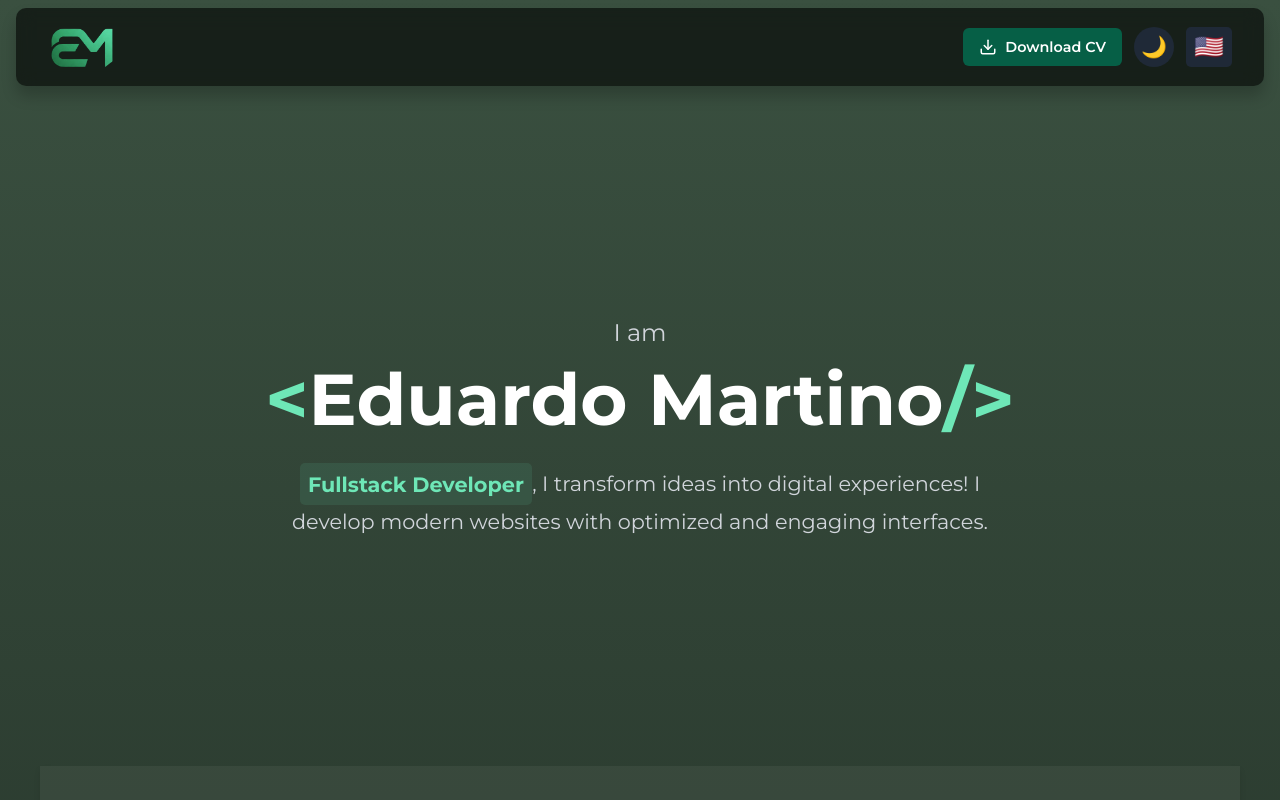
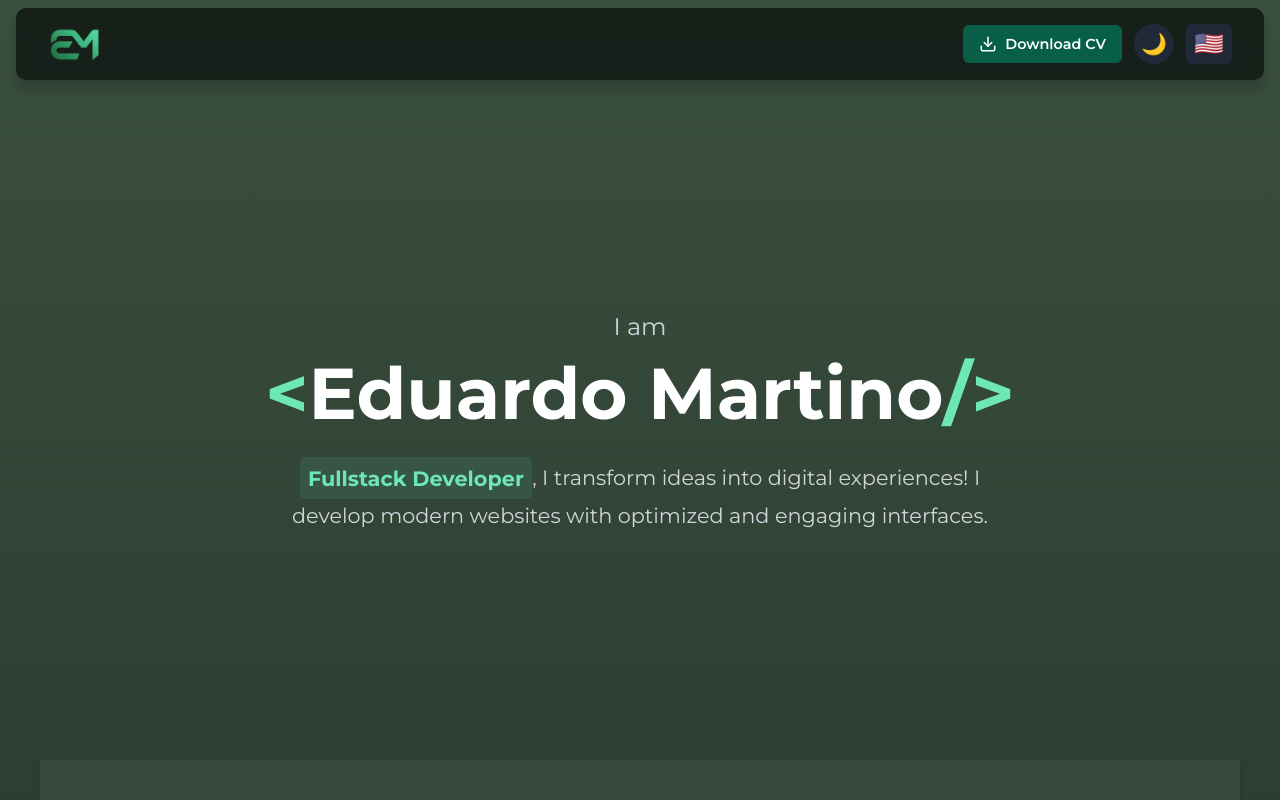
Before and after one commit to dudumartino/portfolio, a React (Create React App) app: page / in a window 1280 px wide. Shown: the top 800 px of the page. Built offline with nearby package versions, Linux system fonts and the light colour scheme; no server answers; the database is empty.

Commit message:
correção seleção de idiomas

```diff
--- a/src/styles/Navbar.css
+++ b/src/styles/Navbar.css
@@ -1,4 +1,4 @@
-/* src/styles/Navbar.css (CORRIGIDO PARA O LOGO) */
+/* src/styles/Navbar.css (REFEITO) */
 
 /* --- Base da Navbar --- */
 .navbar {
@@ -27,30 +27,21 @@
   gap: 1rem;
 }
 
-/* --- Esquerda: Logo (AGORA UMA IMAGEM) --- */
+/* --- Esquerda: Logo --- */
 .logo {
-  /* Removemos os estilos de fonte */
-  /* font-size: 2.2rem; */
-  /* font-weight: 700; */
-  /* color: var(--color-emerald-light); */
-
   cursor: pointer;
-  line-height: 1; /* Ajuda no alinhamento vertical */
+  line-height: 1;
   flex-shrink: 0;
 }
-
-/* --- NOVO: Estilo para a <img> do logo --- */
 .navbar-logo-img {
-  height: 46px; /* Altura do logo - AJUSTE AQUI SE QUISER MAIOR/MENOR */
-  width: auto; /* Largura automática para manter proporção */
-  display: block; /* Remove espaço extra de linha */
+  height: 36px;
+  width: auto;
+  display: block;
   transition: filter 0.3s ease;
 }
 .navbar-logo-img:hover {
   filter: brightness(1.2) drop-shadow(0 0 5px var(--color-emerald-light));
 }
-/* --- FIM DO NOVO ESTILO --- */
-
 
 /* --- Centro: Links Desktop (Comentado) --- */
 /*
@@ -129,21 +120,24 @@
   border-radius: var(--border-radius-md);
   box-shadow: var(--shadow-medium);
   padding: 0.5rem;
-  display: none; /* Escondido por padrão, aberto via JS no componente */
+
+  /* --- CORREÇÃO AQUI --- */
+  /* A linha 'display: none;' foi REMOVIDA daqui. */
+  /* O React (isLangOpen) agora controla a exibição. */
+
   flex-direction: column;
   gap: 0.25rem;
   z-index: 1010;
   min-width: 160px;
+
+  /* Adiciona uma transição suave de fade in/out */
+  opacity: 1;
+  transform: translateY(0);
+  transition: opacity 0.2s ease-in-out, transform 0.2s ease-in-out;
 }
-/* O seletor de idioma no Navbar.jsx controla o 'isLangOpen' que mostra/esconde */
-/* Este CSS é para o dropdown GERAL do menu, que está comentado */
-/*
-.menu-dropdown.open .lang-dropdown {
-   display: flex;
-}
-*/
-/* Se o dropdown de idioma não abrir, pode ser que falte o 'display: flex' quando aberto.
-   Mas a lógica no Navbar.jsx ( {isLangOpen && ( ... ) } ) deve tratar disso. */
+/* Se o React não estiver a renderizar o dropdown, ele não estará no DOM.
+   O código no Navbar.jsx {isLangOpen && ( ... )} trata disso. */
+
 
 .lang-dropdown button {
   background-color: transparent; color: white; padding: 0.5rem 1rem; border-radius: var(--border-radius-md); text-align: left; display: flex; align-items: center; gap: 0.75rem; transition: background-color 0.3s ease; font-size: 0.9rem; border: none; cursor: pointer;
@@ -170,10 +164,6 @@
 
 /* --- Media Query --- */
 @media (max-width: 768px) {
-  /* Reduz um pouco o logo no mobile */
-  .navbar-logo-img {
-    height: 32px;
-  }
   .cv-button-text {
     display: none;
   }
@@ -200,7 +190,7 @@ body.light-mode .navbar {
 }
 /*
 body.light-mode .navbar-center button { ... }
-body.light-mode .navbar-center button:hover { ... }
+body.light-score .navbar-center button:hover { ... }
 */
 
 /* Ações no modo claro */
```
Also changed, not shown: src/locales/pt/translation.json (line endings or trailing spaces).
